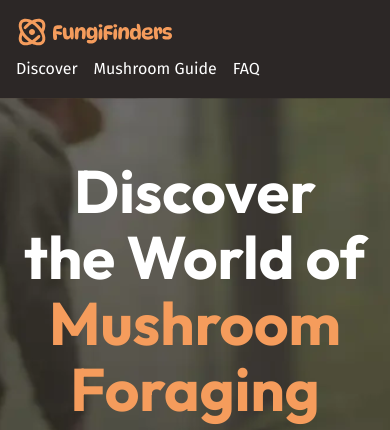
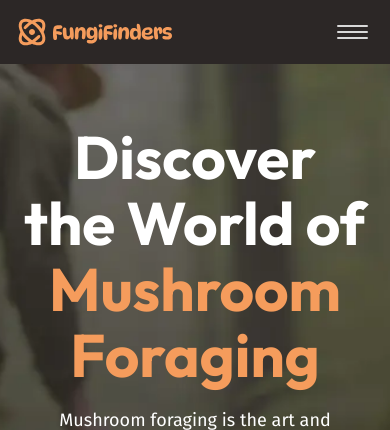
Before and after one commit to MoShaco/Fungi-Finders, a Flask app: page / in a window 390 px wide. Shown: the top 430 px of the page. Run offline with Flask 3, Linux system fonts and the light colour scheme.

Commit message:
feat: add hamburger menu feature

```diff
--- a/static/css/styles.css
+++ b/static/css/styles.css
@@ -324,6 +324,51 @@
       gap: 0.5rem 1rem;
       flex-wrap: wrap;
     }
+
+    @media (width < 760px) {
+      display: none;
+      position: absolute;
+      top: 0;
+      right: 0;
+      z-index: 10;
+      background-color: var(--background-accent-main);
+      border-radius: 0 0 0 var(--border-radius-3);
+
+      ul {
+        flex-direction: column;
+        padding: 2rem;
+        gap: 0;
+        font-family: var(--ff-heading);
+        font-size: var(--font-size-heading-sm);
+        font-weight: 700;
+      }
+
+      li + li {
+        padding-block-start: 2rem;
+        margin-block-start: 2rem;
+        border-block-start: 2px solid var(--background-accent-light);
+      }
+    }
+  }
+
+  @media (width < 760px) {
+    [aria-expanded='true'] + .primary-navigation {
+      display: block;
+    }
+  }
+
+  [aria-controls='primary-nav'] {
+    z-index: 100;
+    cursor: pointer;
+    background-color: transparent;
+    border: 0;
+
+    img {
+      border-radius: 0;
+    }
+    @media (width > 760px) {
+      display: none;
+    }
   }
 
   .hero {
--- a/static/js/main.js
+++ b/static/js/main.js
@@ -0,0 +1,7 @@
+const navToggle = document.querySelector('[aria-controls="primary-nav"]');
+
+navToggle.addEventListener('click', () => {
+  const isExpanded = navToggle.getAttribute('aria-expanded');
+
+  navToggle.setAttribute('aria-expanded', isExpanded === 'true' ? 'false' : 'true');
+});
--- a/templates/base.html
+++ b/templates/base.html
@@ -8,6 +8,7 @@
     />
     <meta http-equiv="X-UA-Compatible" content="ie=edge" />
     <link rel="stylesheet" href="{{ url_for('static', filename='css/styles.css') }}" />
+    <script src="../static/js/main.js" defer></script>
     <title>{% block title %}{% endblock %}</title>
   </head>
   <body>
@@ -20,7 +21,10 @@
               alt="Logo"
             />
           </a>
-          <nav class="primary-navigation">
+          <button aria-controls="primary-nav" aria-expanded="false">
+            <img src="../static/assets/imgs/hamburger.svg" alt="" />
+          </button>
+          <nav id="primary-nav" class="primary-navigation">
             <ul role="list">
               <li><a href="/">Discover</a></li>
               <li><a href="/mushrooms">Mushroom Guide</a></li>
```
